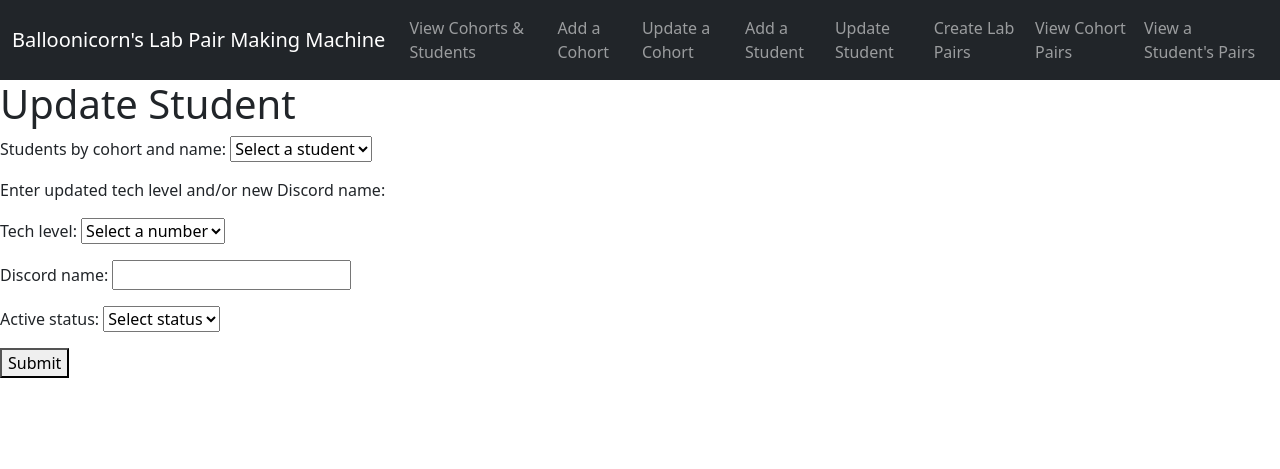
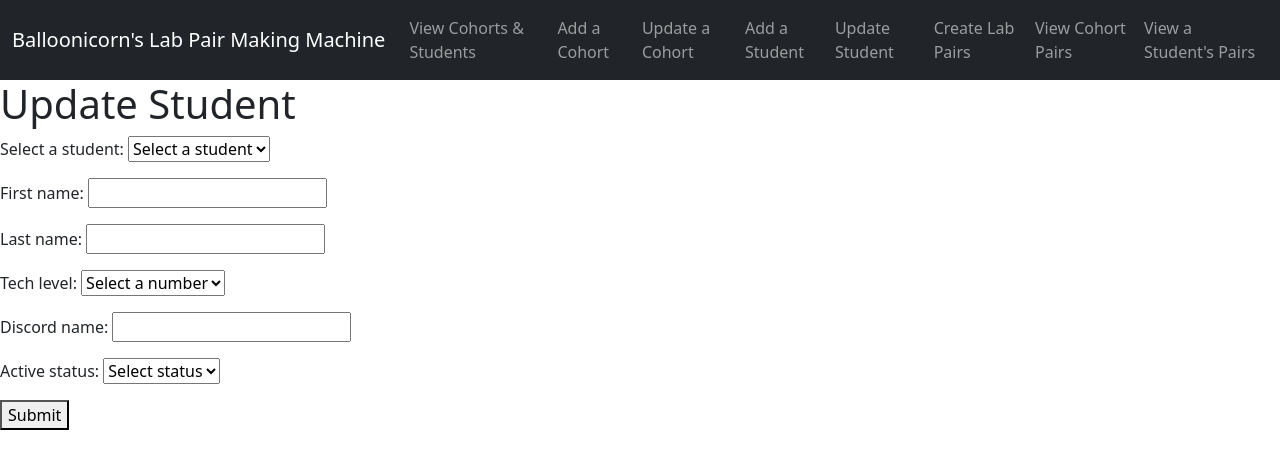
Before and after one commit to mearajennifer/lab-pairs-db, a Flask app: page /update-students in a window 1280 px wide. Shown: the top 469 px of the page. Run offline with Flask 2, Linux system fonts and the light colour scheme; data that the repository does not hold is empty.

Commit message:
Update a student form now includes names

```diff
--- a/crud.py
+++ b/crud.py
@@ -145,6 +145,15 @@ def create_new_student_all_fields(fname, lname, cohort_id, tech_level=None, disc
 
 def find_student(student_id):
     student = Student.query.filter_by(student_id=student_id).first()
+    return student
+
+def update_student_name(student_id, fname, lname):
+    student = Student.query.get(student_id)
+    if fname:
+        student.fname = fname
+    if lname:
+        student.lname = lname
+    db.session.commit()
     return student
 
 def update_student_tech_level(student_id, tech_level):
--- a/server.py
+++ b/server.py
@@ -149,6 +149,8 @@ def update_students_form():
 
     elif request.method == "POST":
         student_id = request.form.get("student_id")
+        fname = request.form.get("fname", None)
+        lname = request.form.get("lname", None)
         tech_level = request.form.get("tech_level", None)
         discord_name = request.form.get("discord_name", None)
         active_status = request.form.get("active_status", None)
@@ -160,6 +162,10 @@ def update_students_form():
         if tech_level:
             student = crud.update_student_tech_level(student.student_id, tech_level)
             print("Tech level updated!")
+
+        if fname or lname:
+            student = crud.update_student_name(student.student_id, fname, lname)
+            print("Student name updated!")
 
         if discord_name:
             student = crud.update_student_discord_name(student.student_id, discord_name)
--- a/templates/update-students.html
+++ b/templates/update-students.html
@@ -10,7 +10,7 @@
 <div>
     <form action="/update-students" method="POST">
         <p>
-            <label for="student-id-input">Students by cohort and name:</label>
+            <label for="student-id-input">Select a student:</label>
             <select id="student-id-input" name="student_id">
                 <option value="" selected>Select a student</option>
                 {% for cohort in cohorts|sort(attribute='start_date') %}
@@ -23,7 +23,16 @@
             </select>
         </p>
 
-        <p>Enter updated tech level and/or new Discord name:</p>
+        <p>
+            <label for="fname-name-input">First name:</label>
+            <input type="text" id="fname-name-input" name="fname">
+        </p>
+
+        <p>
+            <label for="lname-name-input">Last name:</label>
+            <input type="text" id="lname-name-input" name="lname">
+        </p>
+
         <p>
             <label for="tech-level-input">Tech level:</label>
             <select id="tech-level-input" name="tech_level">
@@ -41,7 +50,7 @@
 
         <p>
             <label for="active-status-input">Active status:</label>
-            <select id="active-status-inputt" name="active_status">
+            <select id="active-status-input" name="active_status">
                 <option value="" selected>Select status</option>
                 <option value="active">Active</option>
                 <option value="inactive">Not active</option>
```
Also changed, not shown: README.md.
